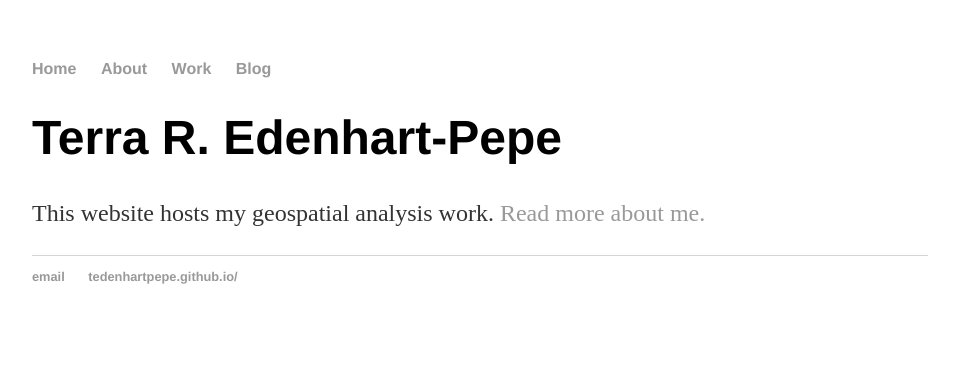
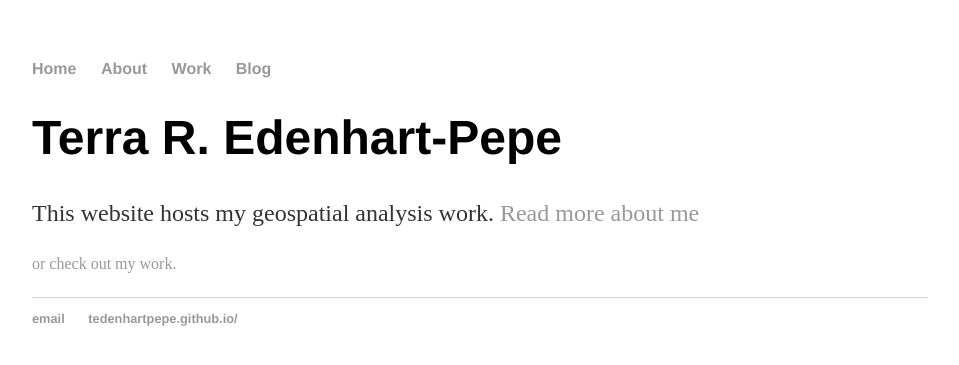
Before and after one commit to tedenhartpepe/tedenhartpepe.github.io, a Jekyll site: the page built from index.html, in a window 1280 px wide. Shown: the top 365 px of the page, without its empty margins (160-1119 px from the left). Built offline with Jekyll 4.4.1, drawn with Linux system fonts in a browser that asks for light colours.

Commit message:
Update index.html

```diff
--- a/index.html
+++ b/index.html
@@ -4,5 +4,5 @@ title: Terra R. Edenhart-Pepe, Work
 ---
 <div class="blurb">
 	<h1>Terra R. Edenhart-Pepe</h1>
-	<p>This website hosts my geospatial analysis work. <a href="/about"> Read more about me.</a></p>
+	<p>This website hosts my geospatial analysis work. <a href="/about"> Read more about me</a></p> <a href="/about">or check out my work.</a></p>
     		</div><!-- /.blurb -->
```
